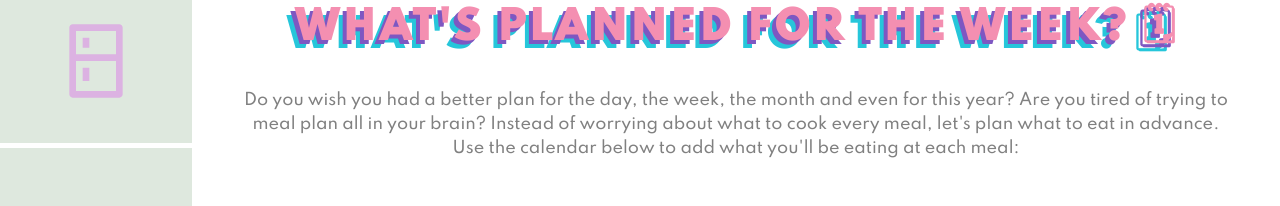
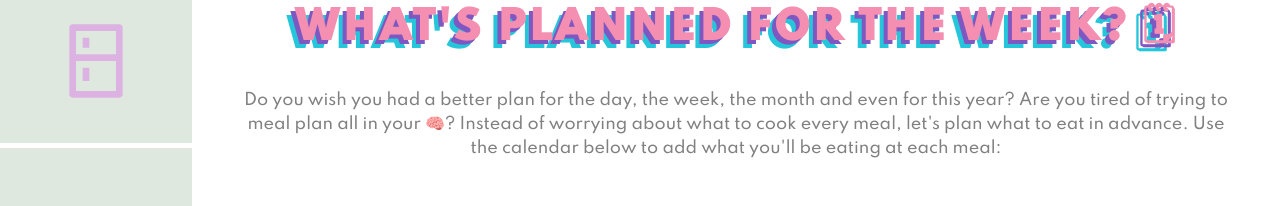
Before and after one commit to yejiweji/food_planet, a React (Create React App) app: page / in a window 1280 px wide. Both pictures are taken after a click on the element 96 px from the left and 530 px from the top of the page. Shown: the part 112-318 px from the top of the page. Built offline with nearby package versions, Linux system fonts and the light colour scheme.

Commit message:
fix copy

```diff
--- a/src/Calendar.js
+++ b/src/Calendar.js
@@ -11,7 +11,7 @@ export default class Calendar extends PureComponent {
       <div className="calendar_container">
         <div className="container_description">
           Do you wish you had a better plan for the day, the week, the month and even for this year?
-          Are you tired of trying to meal plan all in your brain?
+          Are you tired of trying to meal plan all in your 🧠?
           Instead of worrying about what to cook every meal, let's plan what to eat in advance.
           Use the calendar below to add what you'll be eating at each meal:
         </div>
--- a/src/Fridge.js
+++ b/src/Fridge.js
@@ -11,7 +11,7 @@ export default class Fridge extends PureComponent {
         <div className="container_description">
           Do you ever run out of ideas on what to cook? Tired of the same old routine?
           Instead of searching based on the dish, let's search based on what you have in the fridge.
-          Type the ingredients you wish to use below, separated by commas:
+          Type the ingredients you wish to use below, <b>separated by comma</b>s:
         </div>
         <InputGroup className="mb-3">
           <FormControl
```
